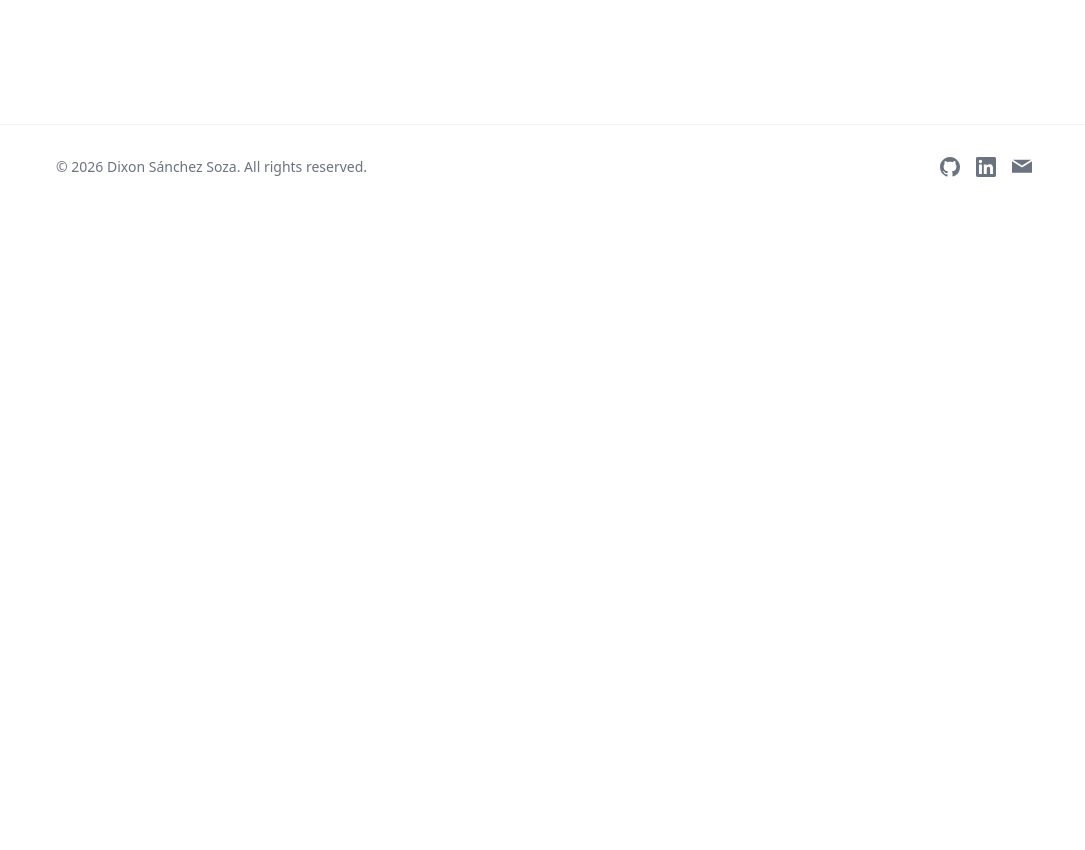
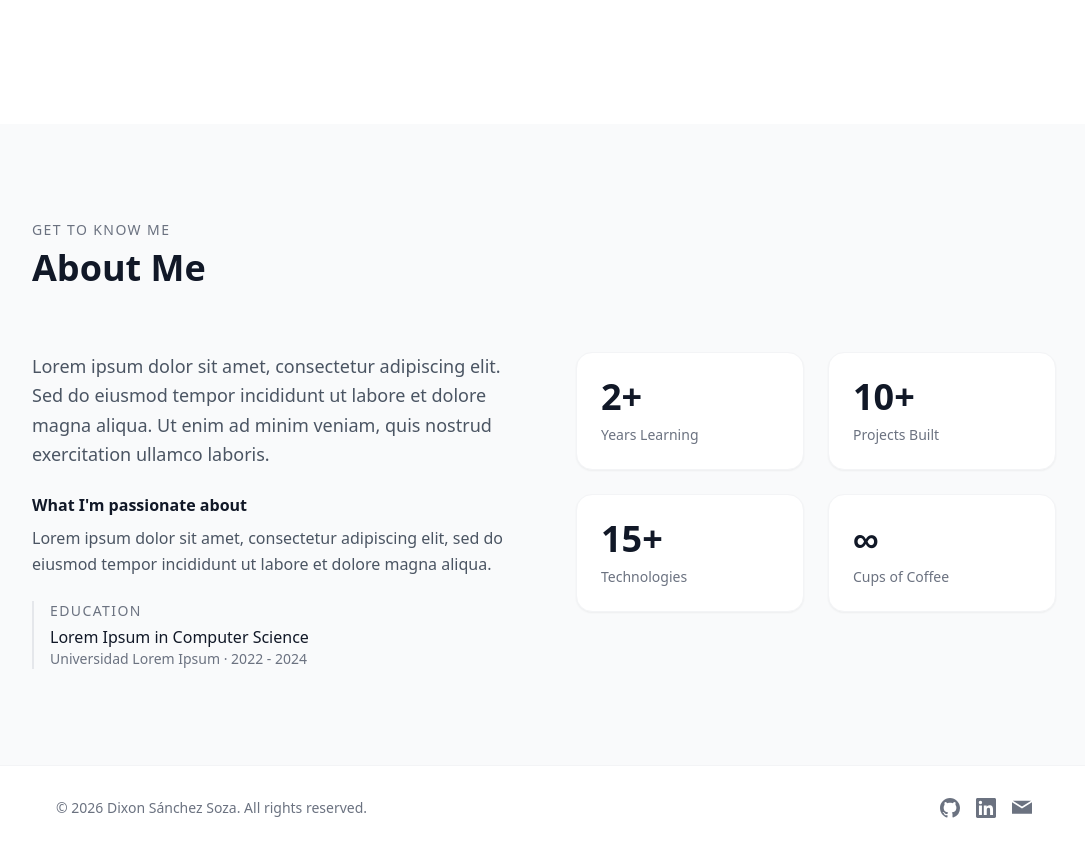
Before and after one commit to Dixonsz/DixonSanchezS, a React (Vite) app: page / in a window 1280 px wide. Shown: the part 740-1590 px from the top of the page, without its empty margins (96-1181 px from the left). Before the commit the page ends 949 px from the top, so only its background shows below. Built offline with nearby package versions, Linux system fonts and the light colour scheme.

Commit message:
feat(about): add about section with stats and education

```diff
--- a/src/App.jsx
+++ b/src/App.jsx
@@ -1,6 +1,7 @@
 import Navbar from "@/components/layout/Navbar"
 import Footer from "@/components/layout/Footer"
 import Hero from "@/sections/Hero"
+import About from "@/sections/About"
 
 const App = () => {
   return (
@@ -8,6 +9,7 @@ const App = () => {
       <Navbar />
       <main className="flex-1 pt-16">
         <Hero />
+        <About />
       </main>
       <Footer />
     </div>
--- a/src/constants/index.js
+++ b/src/constants/index.js
@@ -22,3 +22,19 @@ export const PERSONAL_INFO = {
   },
   availability: true,
 }
+
+export const ABOUT_INFO = {
+  description: "Lorem ipsum dolor sit amet, consectetur adipiscing elit. Sed do eiusmod tempor incididunt ut labore et dolore magna aliqua. Ut enim ad minim veniam, quis nostrud exercitation ullamco laboris.",
+  passion: "Lorem ipsum dolor sit amet, consectetur adipiscing elit, sed do eiusmod tempor incididunt ut labore et dolore magna aliqua.",
+  education: {
+    degree: "Lorem Ipsum in Computer Science",
+    institution: "Universidad Lorem Ipsum",
+    year: "2022 - 2024",
+  },
+  stats: [
+    { label: "Years Learning", value: "2+" },
+    { label: "Projects Built", value: "10+" },
+    { label: "Technologies", value: "15+" },
+    { label: "Cups of Coffee", value: "∞" },
+  ],
+}
--- a/src/sections/About.jsx
+++ b/src/sections/About.jsx
@@ -0,0 +1,82 @@
+import useFadeIn from "@/hooks/useFadeIn"
+import { ABOUT_INFO, PERSONAL_INFO } from "@/constants"
+
+const About = () => {
+  const left = useFadeIn(100)
+  const right = useFadeIn(300)
+
+  return (
+    <section id="about" className="py-24 px-6 bg-gray-50">
+      <div className="max-w-5xl mx-auto">
+
+        {/* Título */}
+        <div className="mb-16">
+          <p className="text-sm font-medium text-gray-500 tracking-widest uppercase mb-2">
+            Get to know me
+          </p>
+          <h2 className="text-4xl font-bold text-gray-900">About Me</h2>
+        </div>
+
+        {/* Dos columnas */}
+        <div className="grid md:grid-cols-2 gap-16 items-start">
+
+          {/* Izquierda — Texto */}
+          <div
+            ref={left.ref}
+            style={{ transition: "opacity 0.8s ease, transform 0.8s ease", opacity: left.visible ? 1 : 0, transform: left.visible ? "translateY(0)" : "translateY(20px)" }}
+            className="flex flex-col gap-6"
+          >
+            <p className="text-gray-600 text-lg leading-relaxed">
+              {ABOUT_INFO.description}
+            </p>
+
+            <div>
+              <h3 className="text-gray-900 font-semibold mb-2">
+                What I'm passionate about
+              </h3>
+              <p className="text-gray-600 leading-relaxed">
+                {ABOUT_INFO.passion}
+              </p>
+            </div>
+
+            <div className="border-l-2 border-gray-200 pl-4">
+              <p className="text-sm text-gray-500 uppercase tracking-widest mb-1">
+                Education
+              </p>
+              <p className="text-gray-900 font-medium">
+                {ABOUT_INFO.education.degree}
+              </p>
+              <p className="text-gray-500 text-sm">
+                {ABOUT_INFO.education.institution} · {ABOUT_INFO.education.year}
+              </p>
+            </div>
+          </div>
+
+          {/* Derecha — Stats */}
+          <div
+            ref={right.ref}
+            style={{ transition: "opacity 0.8s ease, transform 0.8s ease", opacity: right.visible ? 1 : 0, transform: right.visible ? "translateY(0)" : "translateY(20px)" }}
+            className="grid grid-cols-2 gap-6"
+          >
+            {ABOUT_INFO.stats.map((stat) => (
+              <div
+                key={stat.label}
+                className="bg-white rounded-2xl p-6 shadow-sm border border-gray-100 flex flex-col gap-2"
+              >
+                <span className="text-4xl font-bold text-gray-900">
+                  {stat.value}
+                </span>
+                <span className="text-sm text-gray-500">
+                  {stat.label}
+                </span>
+              </div>
+            ))}
+          </div>
+
+        </div>
+      </div>
+    </section>
+  )
+}
+
+export default About
```
